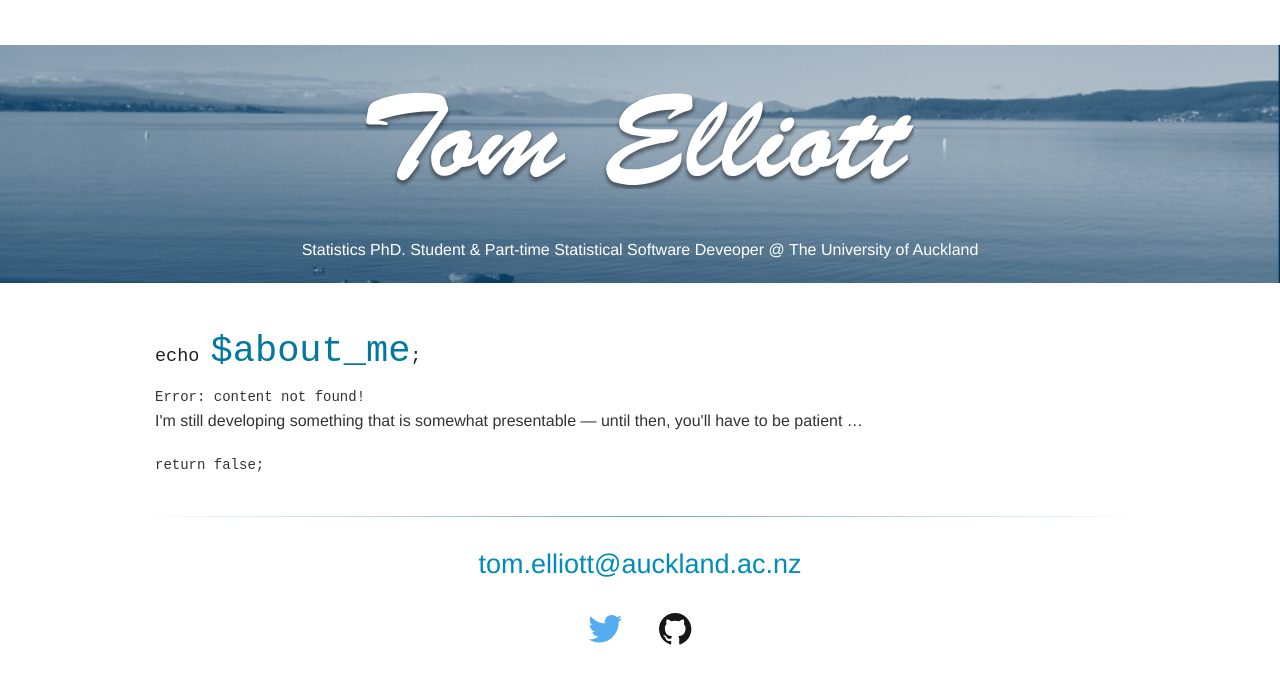
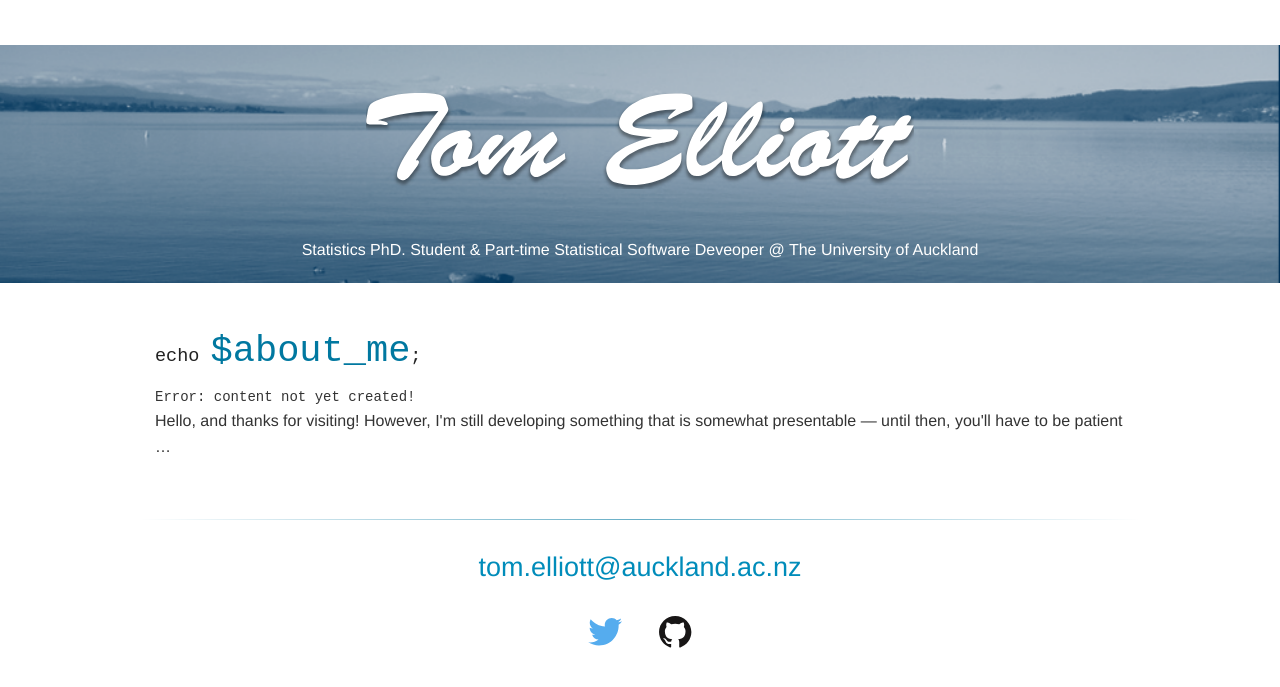
Before and after one commit to tell029/tomelliott, a Jekyll site: the page built from index.html, in a window 1280 px wide. Shown: the top 687 px of the page. Built offline with Jekyll 4.4.1, drawn with Linux system fonts in a browser that asks for light colours; Markdown is read by kramdown in place of the engine named in the settings.

Commit message:
make message less error-like

```diff
--- a/_includes/home-about.html
+++ b/_includes/home-about.html
@@ -4,9 +4,8 @@
     <h2>
       <pre>echo <span class="accent">$about_me</span>;</pre>
     </h2>
-    <pre>Error: content not found!</pre>
-    <p>I'm still developing something that is somewhat presentable &mdash; until then, you'll have to be patient &hellip;</p>
-    <pre>return false;</pre>
+    <pre>Error: content not yet created!</pre>
+    <p>Hello, and thanks for visiting! However, I'm still developing something that is somewhat presentable &mdash; until then, you'll have to be patient &hellip;</p>
   </div>
 </div>
 <div class="row">
--- a/_jadefiles/home-about.jade
+++ b/_jadefiles/home-about.jade
@@ -3,11 +3,9 @@
     h2
       pre echo #[span.accent $about_me];
 
-    pre Error: content not found!
+    pre Error: content not yet created!
 
-    p I'm still developing something that is somewhat presentable &mdash; until then, you'll have to be patient &hellip;
-
-    pre return false;
+    p Hello, and thanks for visiting! However, I'm still developing something that is somewhat presentable &mdash; until then, you'll have to be patient &hellip;
 
 .row
   hr
```
